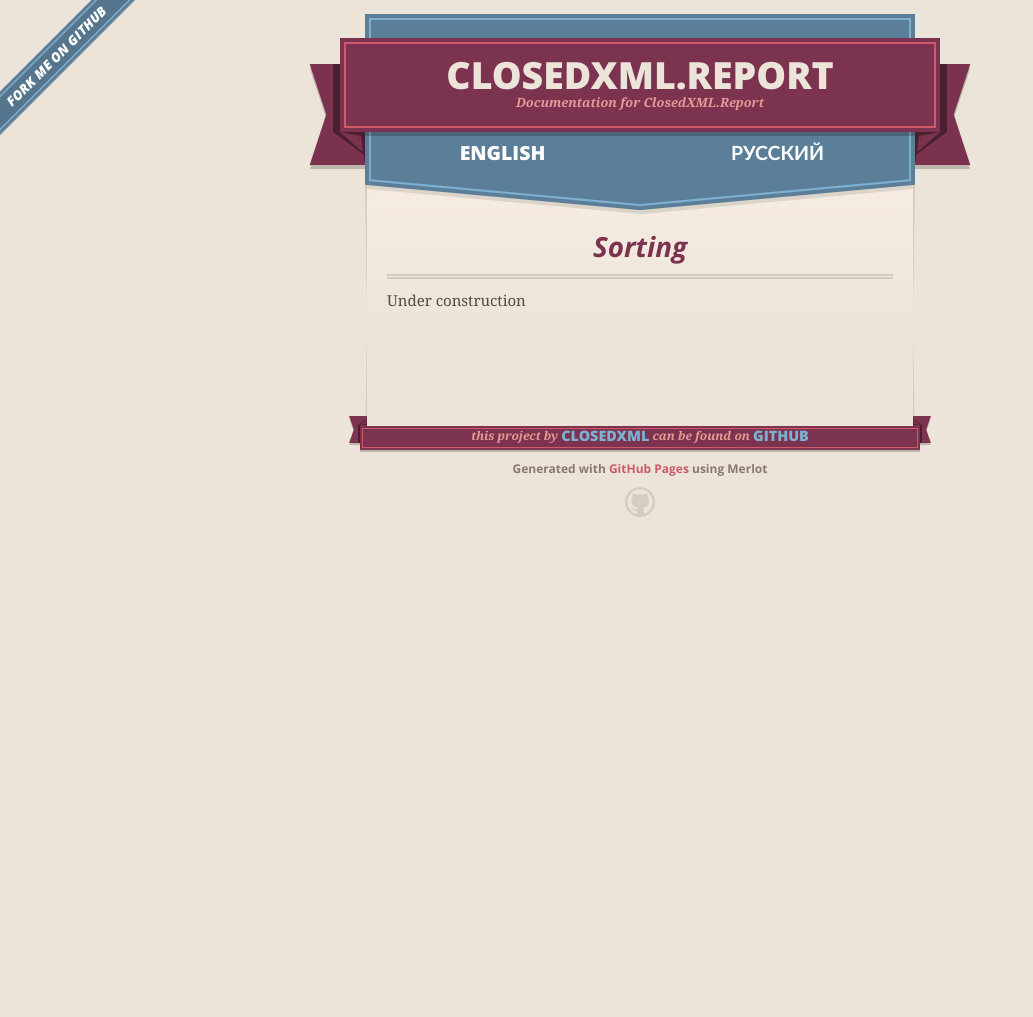
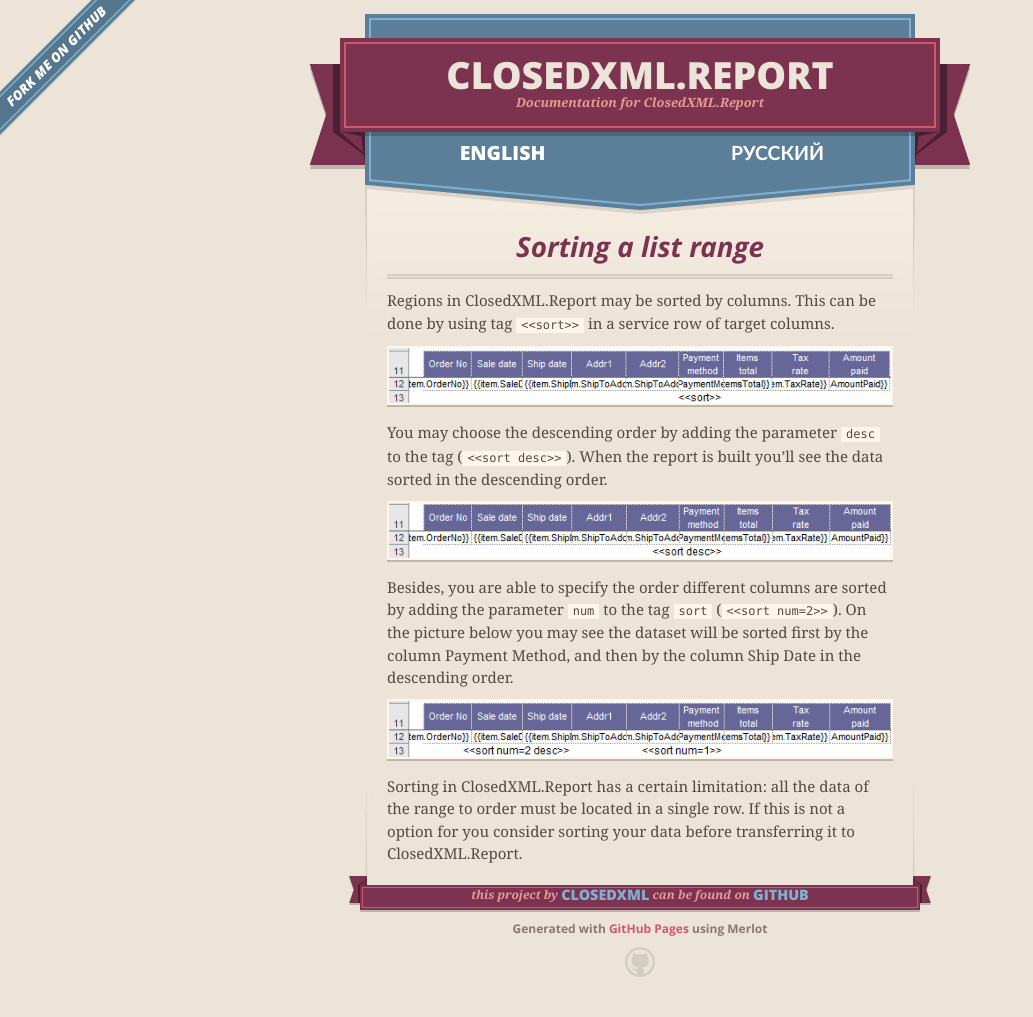
Before and after one commit to ClosedXML/ClosedXML.Report, a Jekyll site: the page built from docs/en/Sorting.md, in a window 1280 px wide. Shown: the whole page, without its empty margins (0-1033 px from the left). Built offline with Jekyll 4.4.1, drawn with Linux system fonts in a browser that asks for light colours; our own code applies the rules of GitHub Pages for plain Markdown files; before the commit the page ends 900 px from its top, so only the background shows below that.

Commit message:
Translate Sorting. Move pictures to GH-pages.

```diff
--- a/docs/en/Sorting.md
+++ b/docs/en/Sorting.md
@@ -1,7 +1,19 @@
 ---
-title: Sorting
+title: Sorting a list range
 ---
 
-# Sorting
+# Sorting a list range
 
-Under construction
+Regions in ClosedXML.Report may be sorted by columns. This can be done by using tag `<<sort>>` in a service row of target columns.
+
+![tlists1_sort](../../images/sorting-01.png)
+
+You may choose the descending order by adding the parameter `desc` to the tag (`<<sort desc>>`). When the report is built you'll see the data sorted in the descending order.
+
+![tlists1_sort_desc](../../images/sorting-02.png)
+
+Besides, you are able to specify the order different columns are sorted by adding the parameter `num` to the tag `sort` (`<<sort num=2>>`). On the picture below you may see the dataset will be sorted first by the column Payment Method, and then by the column Ship Date in the descending order.
+
+![tlists1_sort_num xlsx](../../images/sorting-03.png)
+
+Sorting in ClosedXML.Report has a certain limitation: all the data of the range to order must be located in a single row. If this is not a option for you consider sorting your data before transferring it to ClosedXML.Report.
```
Also changed, not shown: docs/ru/Sorting.md (+4 -4 lines), images/sorting-01.png (added), images/sorting-02.png (added), images/sorting-03.png (added).
